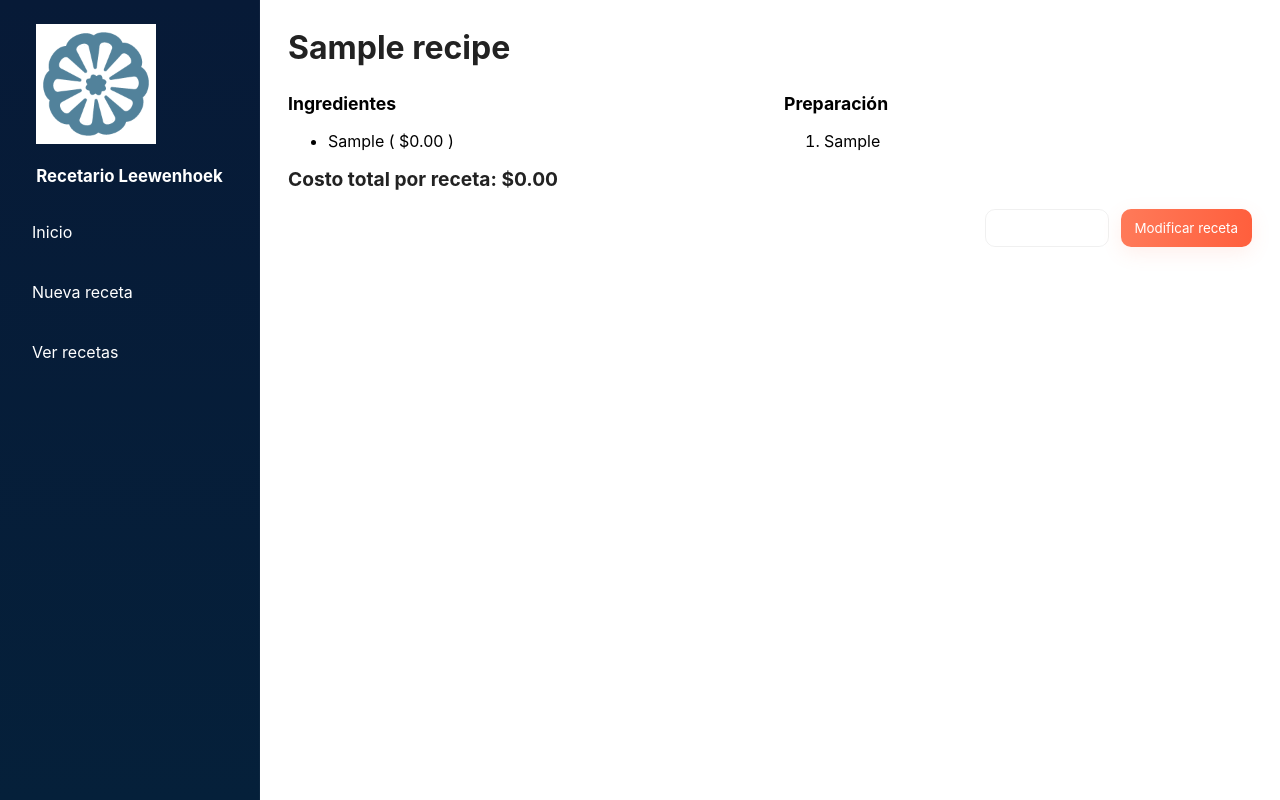
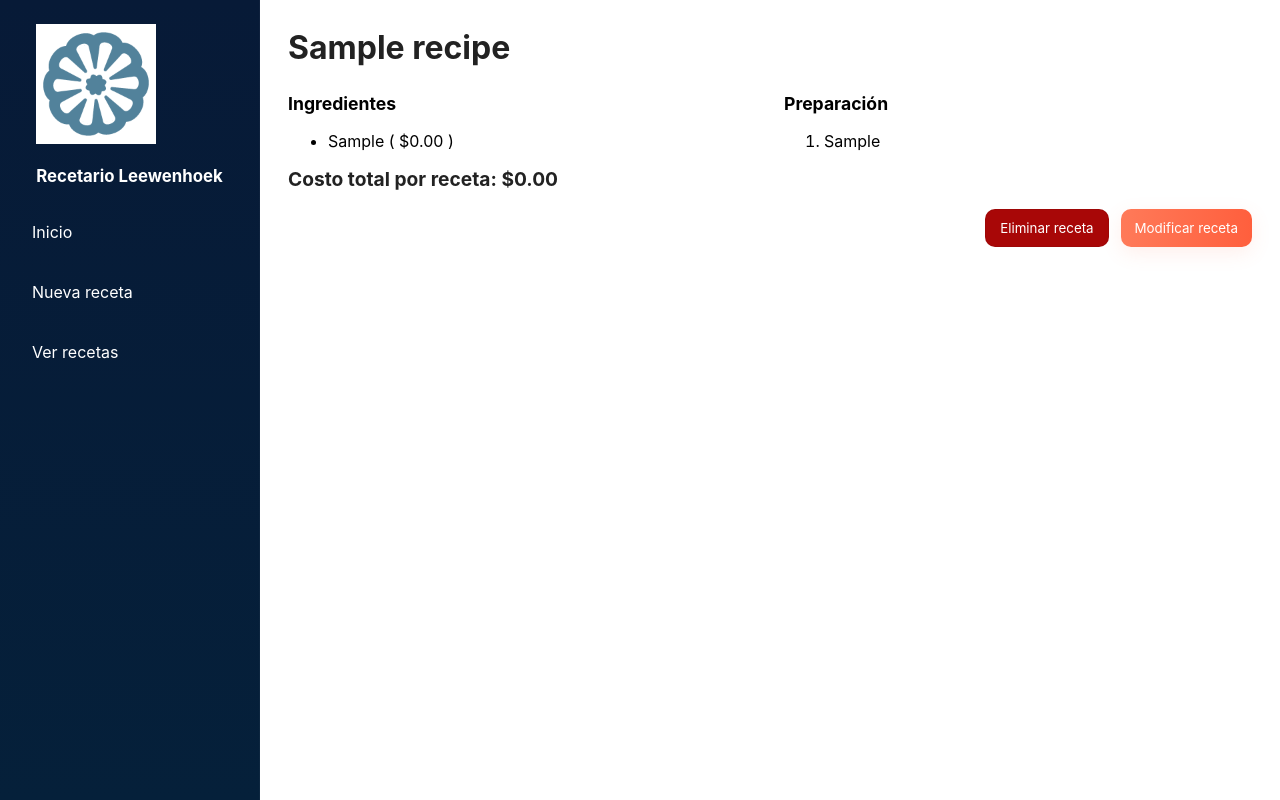
Before and after one commit to VladG2332/recetario, a Flask app: page /recipes/1 in a window 1280 px wide. Run offline with Flask 3, Linux system fonts and the light colour scheme; tables that the repository leaves empty hold one stand-in row (values such as "Sample post"); parts of the project's set-up code (start-up, migrations or seed data) failed here and were passed over; some libraries are stand-ins or nearby versions.

Commit message:
Arreglo de color de boton eliminar

```diff
--- a/templates/recipe_detail.html
+++ b/templates/recipe_detail.html
@@ -33,7 +33,7 @@
     </div>
 
     <div class="form-actions" style="margin-top:18px">
-        <button id="btn-delete" class="btn">Eliminar receta</button>
+        <button style="background-color: rgb(168, 7, 7);" id="btn-delete" class="btn">Eliminar receta</button>
         <button id="btn-edit" class="btn primary">Modificar receta</button>
     </div>
 
```
